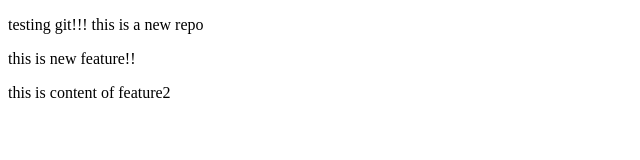
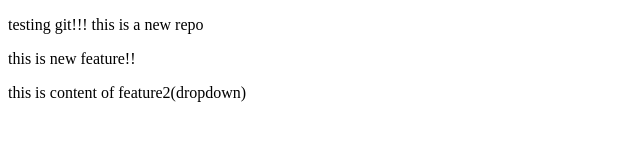
Before and after one commit to Neehhaaaa07/localrepo, a plain HTML site: page index.html in a window 1280 px wide. Shown: the whole page, without its empty margins (0-640 px from the left). Drawn offline with Linux system fonts and the light colour scheme.

Commit message:
add dropdown

```diff
--- a/index.html
+++ b/index.html
@@ -11,6 +11,6 @@
         this is a new repo
      </P>
      <p>this is new feature!!</p>
-     <p>this is content of feature2</p>
+     <p>this is content of feature2(dropdown)</p>
 </body>
 </html>
```
